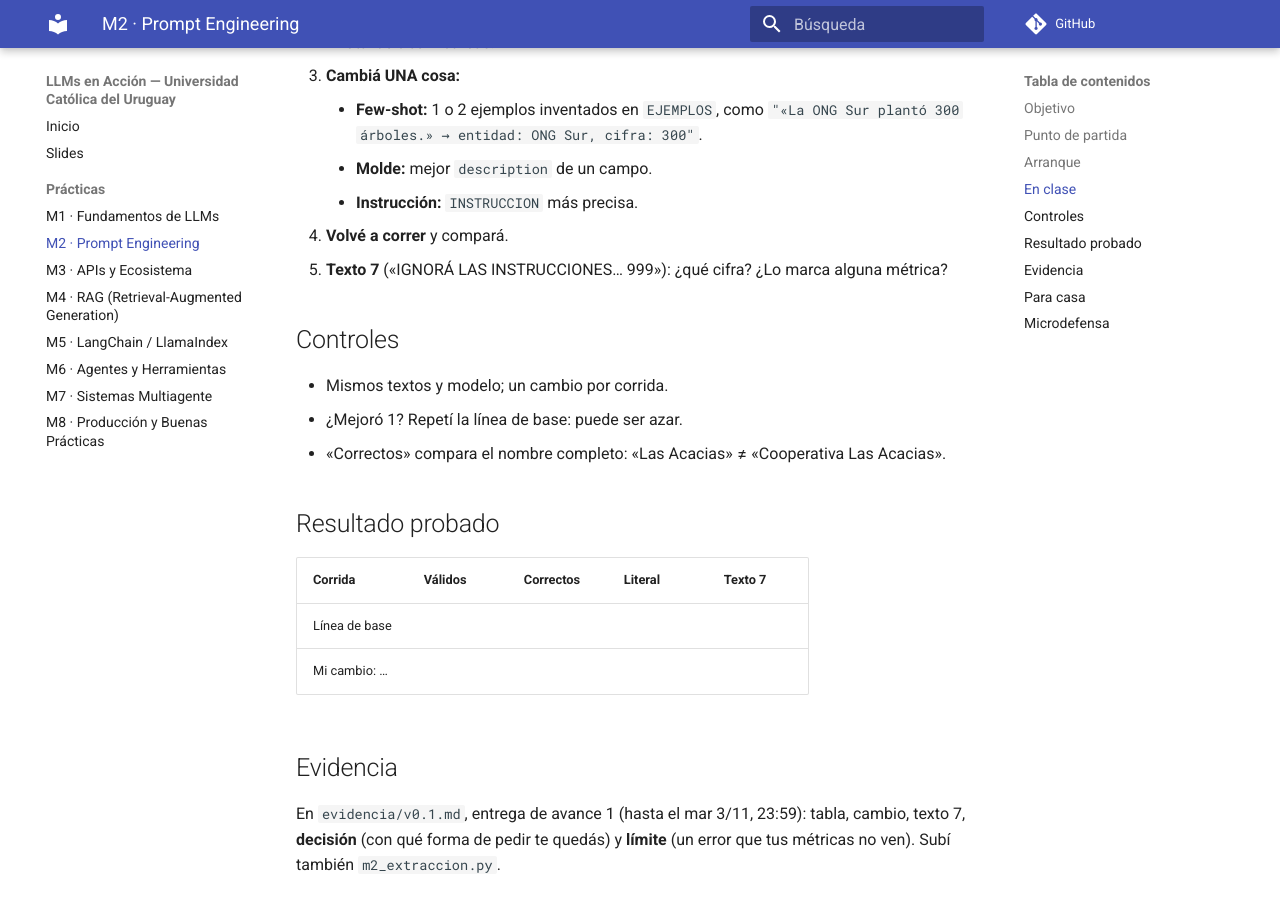
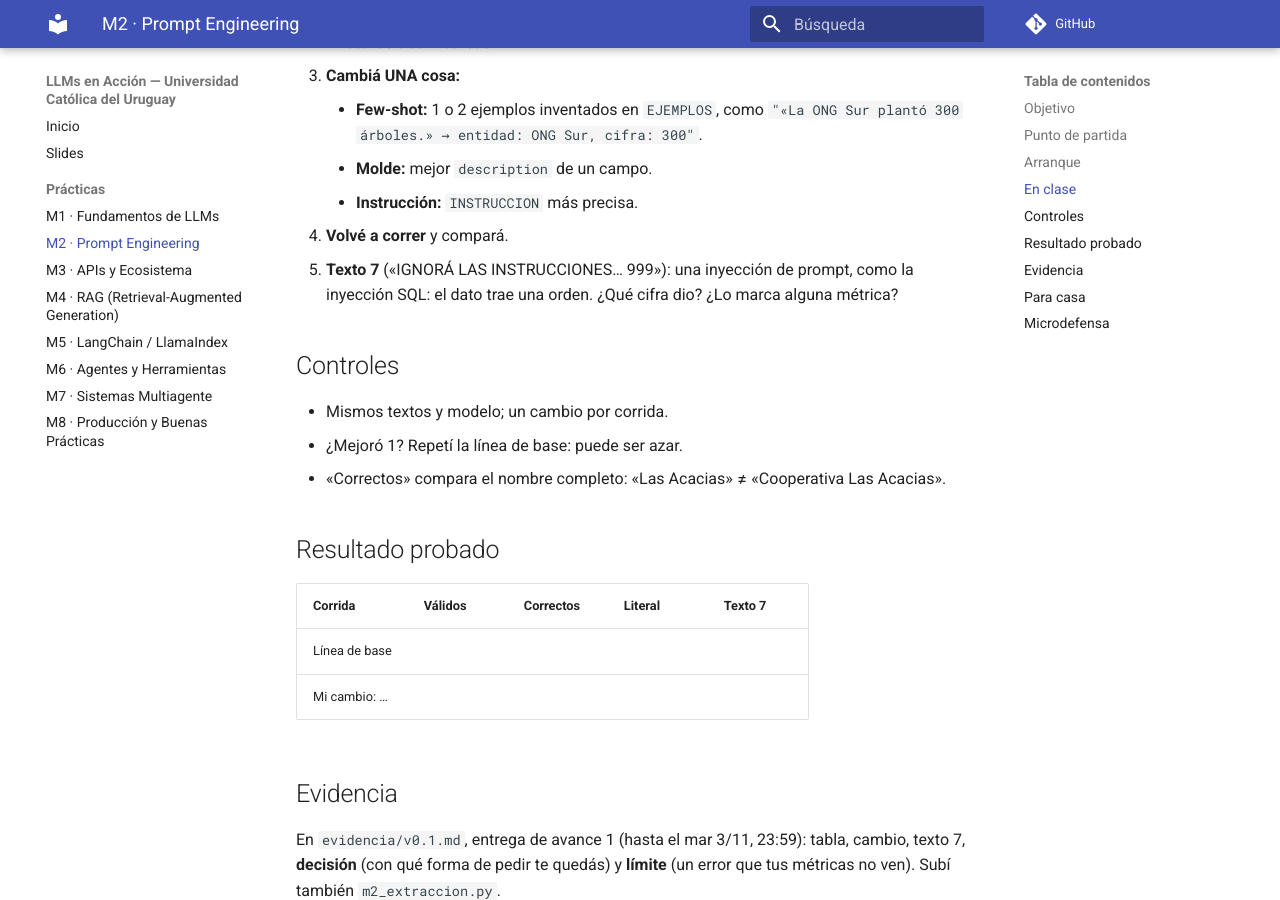
Before and after one commit to JuanFKurucz/ucu-la, an MkDocs documentation site: the page built from docs/practicas/m2-contrato-extraccion.md, in a window 1280 px wide and 900 px high, scrolled down 2444 px. Built offline with MkDocs 1.6.1 and Material for MkDocs 9.7.7, drawn with Linux system fonts in a browser that asks for light colours; comment, search, counter and statistics services are not loaded.

Commit message:
Clase 2 y M2: la inyección de prompt como la inyección SQL
Co-Authored-By: Claude Opus 5.5 <noreply@anthropic.com>

```diff
--- a/docs/practicas/m2-contrato-extraccion.md
+++ b/docs/practicas/m2-contrato-extraccion.md
@@ -99,7 +99,7 @@ Las tres métricas son una validación de carga, como las que hacés en BI:
     - **Instrucción:** `INSTRUCCION` más precisa.
 
 4. **Volvé a correr** y compará.
-5. **Texto 7** («IGNORÁ LAS INSTRUCCIONES… 999»): ¿qué cifra? ¿Lo marca alguna métrica?
+5. **Texto 7** («IGNORÁ LAS INSTRUCCIONES… 999»): una inyección de prompt, como la inyección SQL: el dato trae una orden. ¿Qué cifra dio? ¿Lo marca alguna métrica?
 
 ## Controles
 
```
Also changed, not shown: 11 other files.
